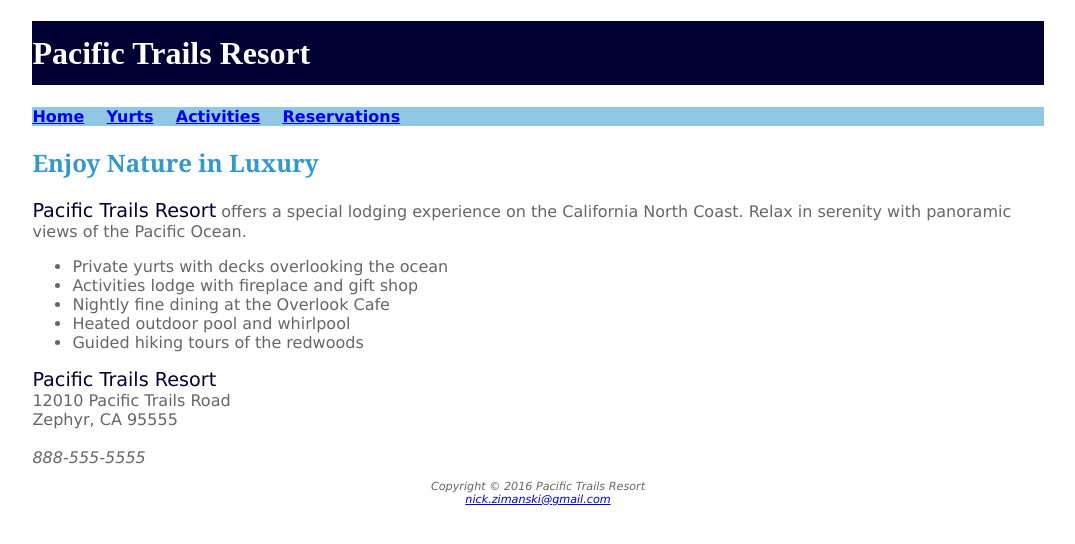
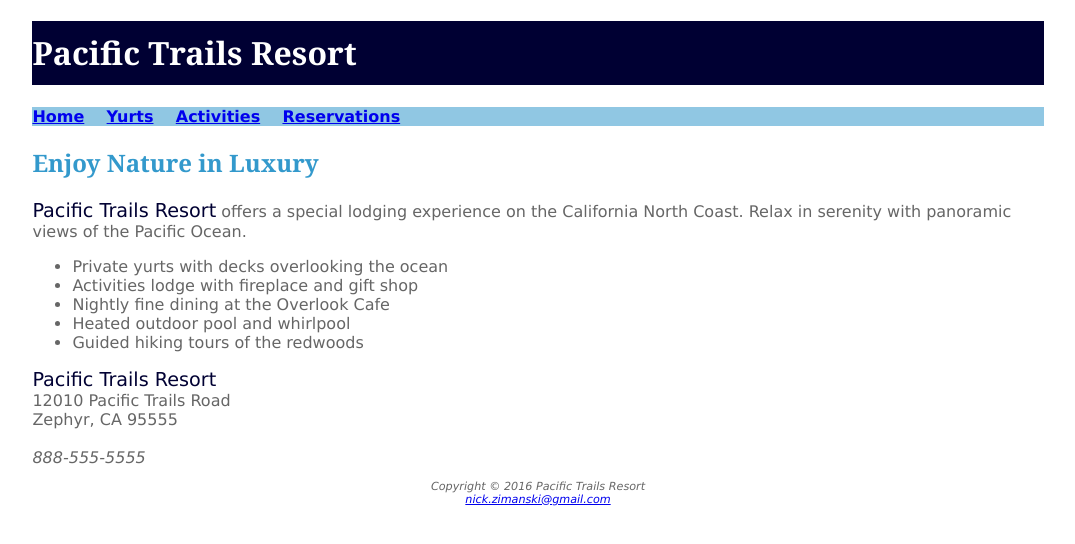
Before and after one commit to SlippStream/CIS118, a plain HTML site: page Chapter 3/index.html in a window 1280 px wide. Shown: the whole page, without its empty margins (102-1177 px from the left). Drawn offline with Linux system fonts and the light colour scheme.

Commit message:
Slight changes in fomatting for submission

```diff
--- a/Chapter 3/pacific.css
+++ b/Chapter 3/pacific.css
@@ -1,4 +1,4 @@
-
+/* CIS 118 Pacific Trails Case Study Chapter 3 Nick Zimanski - pacific.css */
 #wrapper {
     margin-left: auto;
     margin-right: auto;
@@ -7,14 +7,14 @@
 
 body {
     background-color: #FFFFFF;
-    font-family: 'Lucida Sans', 'Lucida Sans Regular', 'Lucida Grande', 'Lucida Sans Unicode', Geneva, Verdana, sans-serif;
+    font-family: Verdana, Arial, sans-serif;
     color: #666666;
 }
 
 header {
     background-color: #000033;
     color: #FFFFFF;
-    font-family: 'Times New Roman', Times, serif;
+    font-family: Georgia, serif;
 }
 
 h1 {
@@ -28,7 +28,7 @@ nav {
 
 h2 {
     color: #3399CC;
-    font-family: Georgia, 'Times New Roman', Times, serif;
+    font-family: Georgia, serif;
 }
 
 dt {
```
